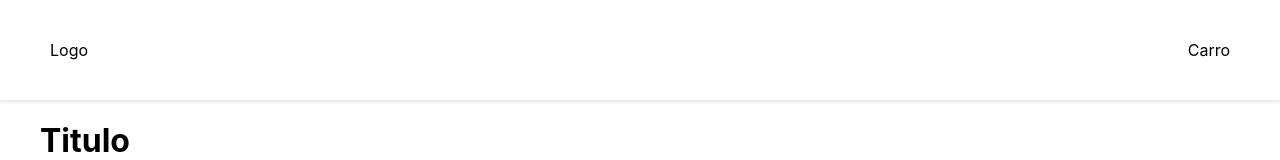
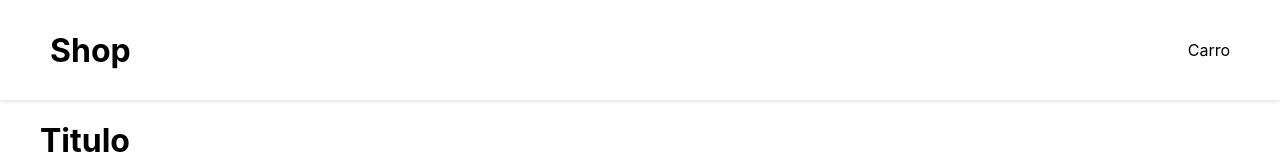
Before and after one commit to MedinaGitHub/carro-de-compra, a React (Create React App) app: page / in a window 1280 px wide. Shown: the top 160 px of the page. Built offline with nearby package versions, Linux system fonts and the light colour scheme.

Commit message:
lesson 48

```diff
--- /dev/null
+++ b/src/components/Logo.js
@@ -0,0 +1,19 @@
+import { Component } from 'react'
+
+const styles = {
+    logo: {
+        fontWeight: '700',
+        fontSize: '2em',
+    }
+}
+
+class Logo extends Component {
+    render() {
+        return (
+            <div style={styles.logo}>
+                Shop
+            </div>
+        )
+    }
+}
+export default Logo
--- a/src/components/Navbar.js
+++ b/src/components/Navbar.js
@@ -1,5 +1,5 @@
 import { Component } from 'react'
-
+import Logo from './Logo'
 const styles = {
     navbar: {
         display: 'flex',
@@ -17,7 +17,7 @@
     render() {
         return (
             <nav style={styles.navbar}>
-                <p>Logo</p>
+                <Logo/>
                 <p>Carro</p>
             </nav>
         )
```
